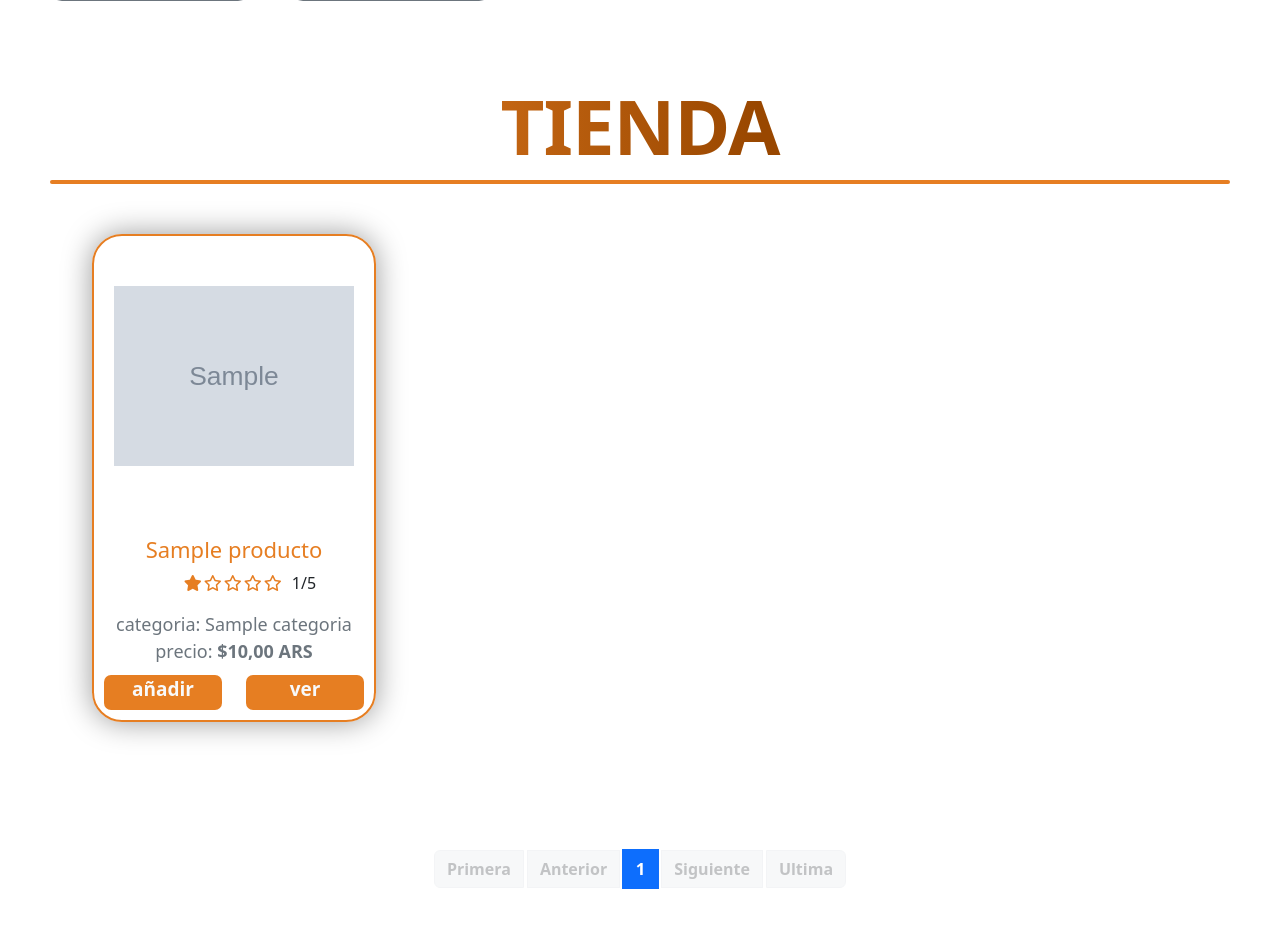
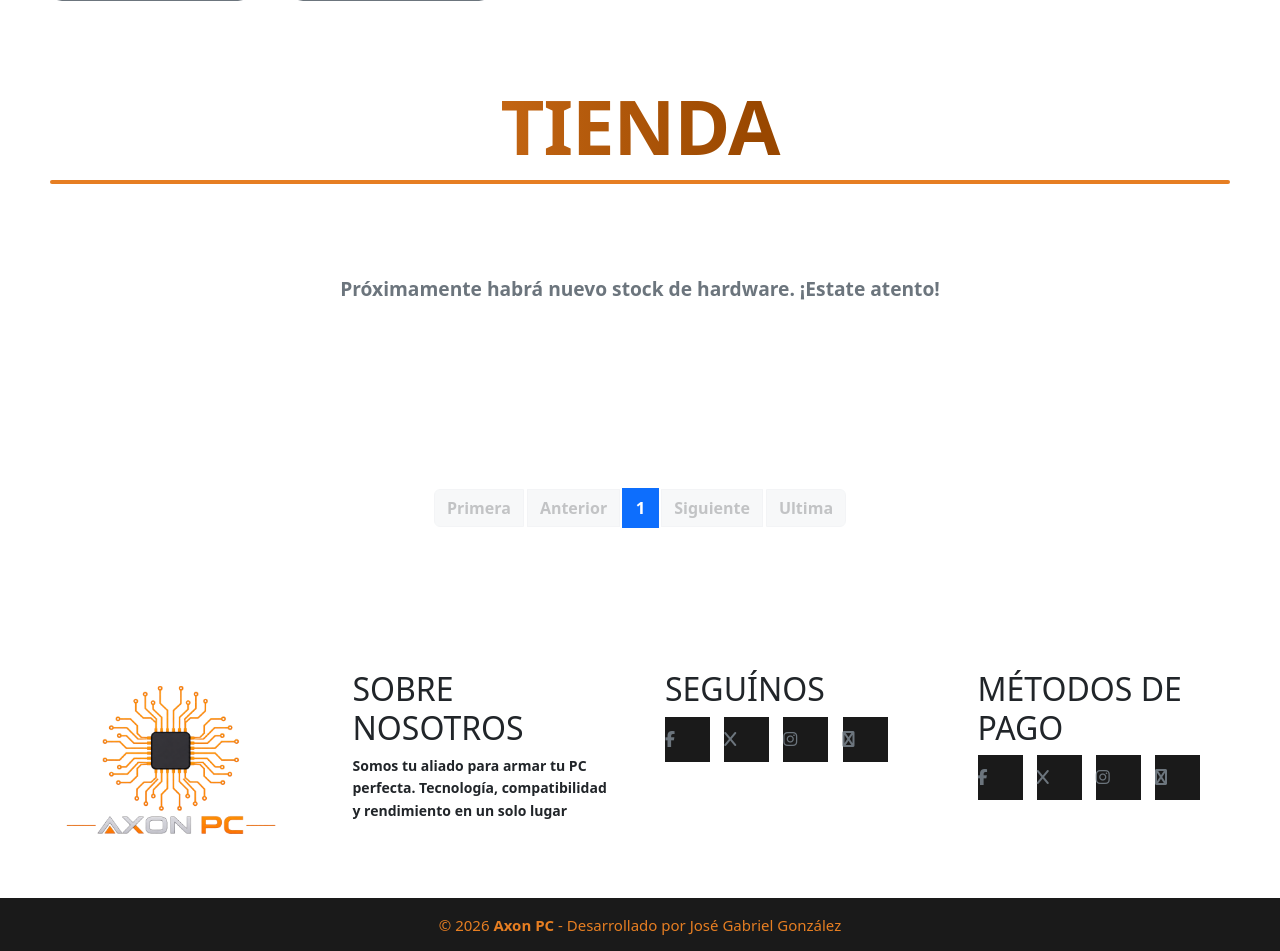
Before and after one commit to GabrielGonzalezBotto/e-commerce_pc-builder_django-MySQL, a Django app: page /tienda/?categoria=procesador in a window 1280 px wide. Shown: the part 832-1783 px from the top of the page. Run offline with Django 5.2, Linux system fonts and the light colour scheme; tables that the repository leaves empty hold one stand-in row (values such as "Sample post"); grey boxes marked "Sample" are stand-in pictures; some libraries are stand-ins or nearby versions.

Commit message:
add: filtrado por categoría

```diff
--- a/AXON_PC/static/css/style.css
+++ b/AXON_PC/static/css/style.css
@@ -166,8 +166,12 @@ body {
     /*width: clamp(18px, 2vw, 24px);
     height: clamp(18px, 2vw, 24px);*/
     color: var(--color-acento);
-    font-size: 1rem;
+    /*font-size: 1rem;*/
     /*opacity: 0.8;*/
+}
+
+.search i:hover {
+    color: var(--color-fondo);
 }
 
 /*------ BOTON INICIAR SESION ------*/
--- a/AXON_PC/tienda/templates/tienda/tienda.html
+++ b/AXON_PC/tienda/templates/tienda/tienda.html
@@ -18,85 +18,85 @@
 
     <div class="grid-container-cat">
 
-        <a href="">
-            <div class="box-cat">
+        <a href="?categoria=procesador">
+            <div class="box-cat {% if categoria_actual == 'procesador' %}active-cat{% endif %}">
                 <img class="icon-cat" src="{% static 'img/CPU.png'%}" alt="Procesador">
                 <h3>procesador</h3>
             </div>
         </a>
 
 
-        <a href="#">
-            <div class="box-cat">
+        <a href="?categoria=placa madre">
+            <div class="box-cat {% if categoria_actal == 'placa_madre' %}active-cat{% endif %}">
                 <img class="icon-cat" src="{% static 'img/placa-madre.png'%}" alt="Placa Madre">
                 <h3>placa madre</h3>
             </div>
         </a>
 
-        <a href="">
-            <div class="box-cat">
+        <a href="?caregoria=memoria ram">
+            <div class="box-cat {% if categoria_actual == 'memoria_ram' %}active-cat{% endif %}">
                 <img class="icon-cat" src="{% static 'img/RAM.png'%}" alt="Memoria RAM">
                 <h3>memoria ram</h3>
             </div>
         </a>
 
-        <a href="">
-            <div class="box-cat">
+        <a href="?categoria=tarjeta grafica">
+            <div class="box-cat {% if categoria_actual == 'tarjeta_grafica' %}active-cat{% endif %}">
                 <img class="icon-cat" src="{% static 'img/GPU.png'%}" alt="Tarjeta Gráfica">
                 <h3>tarjeta grafica</h3>
             </div>
         </a>
 
-        <a href="">
-            <div class="box-cat">
+        <a href="?categoria=almacenamiento">
+            <div class="box-cat {% if categoria_actual == 'almacenamiento' % }">
                 <img class="icon-cat" src="{% static 'img/SSD.png'%}" alt="Almecenamineto">
                 <h3>almacenamiento</h3>
             </div>
         </a>
 
-        <a href="">
-            <div class="box-cat">
+        <a href="?categoria=disco duro">
+            <div class="box-cat {% if categoria_actual == 'disco_duro'%}active-cat{% endif %}">
                 <img class="icon-cat" src="{% static 'img/HDD.png'%}" alt="Discp Duro">
                 <h3>Disco Duro</h3>
             </div>
         </a>
 
-        <a href="">
-            <div class="box-cat">
+        <a href="?categoria=fuente">
+            <div class="box-cat {% if categoria_actual == 'fuente' %}active-cat{% endif %}">
                 <img class="icon-cat" src="{% static 'img/fuente.png'%}" alt="Fuente">
                 <h3>fuente</h3>
             </div>
         </a>
 
-        <a href="">
-            <div class="box-cat">
+        <a href="?categoria=cooler">
+            <div class="box-cat {% if categoria_actual == 'cooler' %}active-cat{% endif %}">
                 <img class="icon-cat" src="{% static 'img/cooler.png'%}" alt="Refrigeración">
                 <h3>cooler</h3>
             </div>
         </a>
 
-        <a href="">
-            <div class="box-cat">
+        <a href="?categoria=gabinete">
+            <div class="box-cat {% if categoria_actual == 'gabinete' %}active-cat{% endif %}">
                 <img class="icon-cat" src="{% static 'img/gabinete.png'%}" alt="Gabinete">
                 <h3>gabinete</h3>
             </div>
         </a>
 
-        <a href="">
-            <div class="box-cat">
+        <a href="?categoria=pantallas">
+            <div class="box-cat {% if categoria_actual == 'pantallas' %}active-cat{% endif %}">
                 <img class="icon-cat" src="{% static 'img/pantalla.png'%}" alt="Pantallas">
                 <h3>pantallas</h3>
             </div>
         </a>
 
-        <a href="">
-            <div class="box-cat">
+        <a href="?categoria=accesorios">
+            <div class="box-cat {% if categoria_actual == 'accesorios' %}active-cat{% endif %}">
                 <img class="icon-cat" src="{% static 'img/accesorios.png'%}" alt="Preféricos">
                 <h3>accesorios</h3>
             </div>
         </a>
 
-        <a href="">
+        <a href="{% url 'tienda' %}">
             <div class="box-cat">
                 <img class="icon-cat" src="{% static 'img/tienda.png'%}" alt="Tienda">
                 <h3>tienda</h3>
--- a/AXON_PC/tienda/views.py
+++ b/AXON_PC/tienda/views.py
@@ -7,13 +7,18 @@ from django.contrib import messages
 
 # Create your views here.
 def tienda(request):
-    productos = Producto.objects.all().order_by('id')
-    paginator = Paginator(productos, 1)
+    categoria_nombre = request.GET.get('categoria')
+    productos = Producto.objects.all().prefetch_related('reviews').order_by('id')
+    if categoria_nombre:
+        productos = productos.filter(categoria__nombre__iexact=categoria_nombre)
+
+    paginator = Paginator(productos, 8)
     page_number = request.GET.get('page')
     page_obj = paginator.get_page(page_number)
 
     context = {
         'productos': page_obj,
+        'categoria_actual': categoria_nombre,
     }
 
     return render(request, 'tienda/tienda.html', context)
```
Also changed, not shown: AXON_PC/media/productos/lucid-origin_Cruz_nórdica_estilo_Finlandia_Dinamarca_Noruega_Fondo_azul_cruz_b_yFzljlR.jpg (added).
